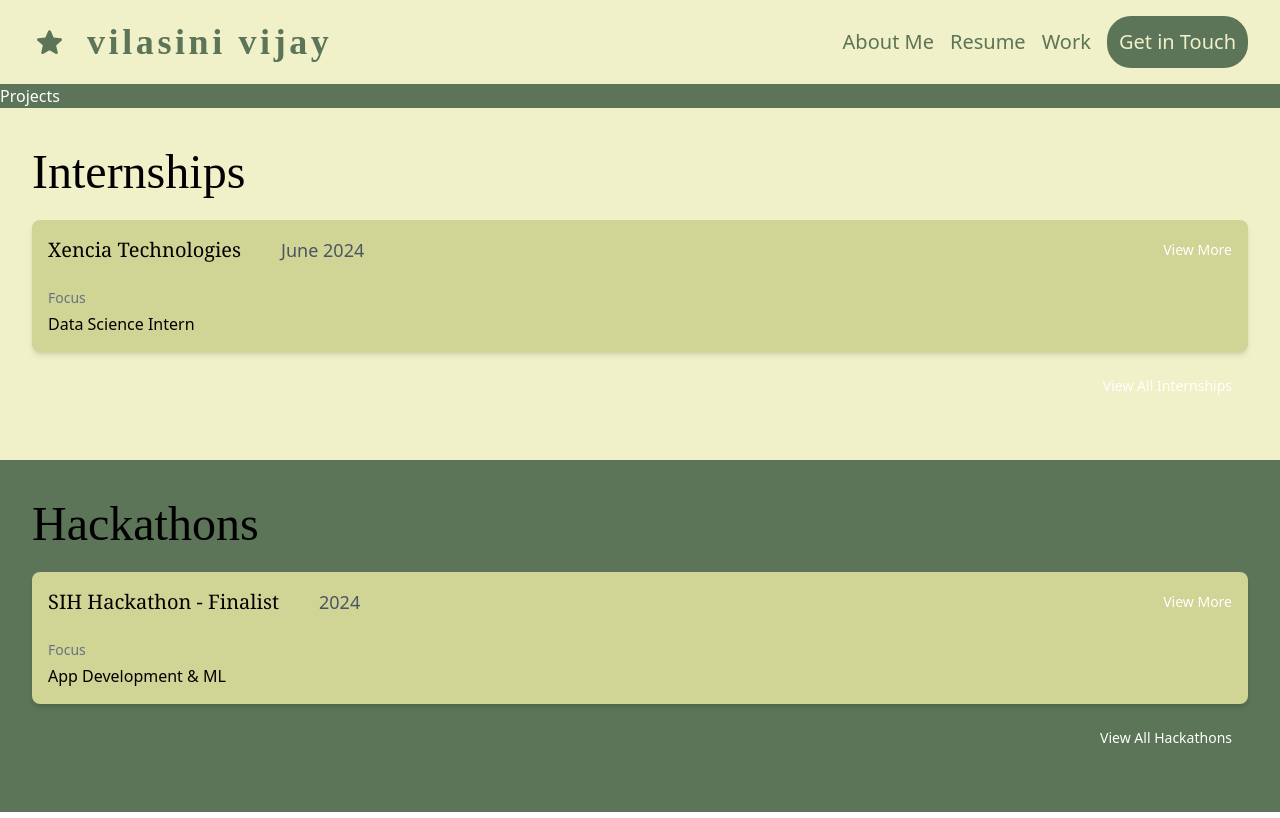
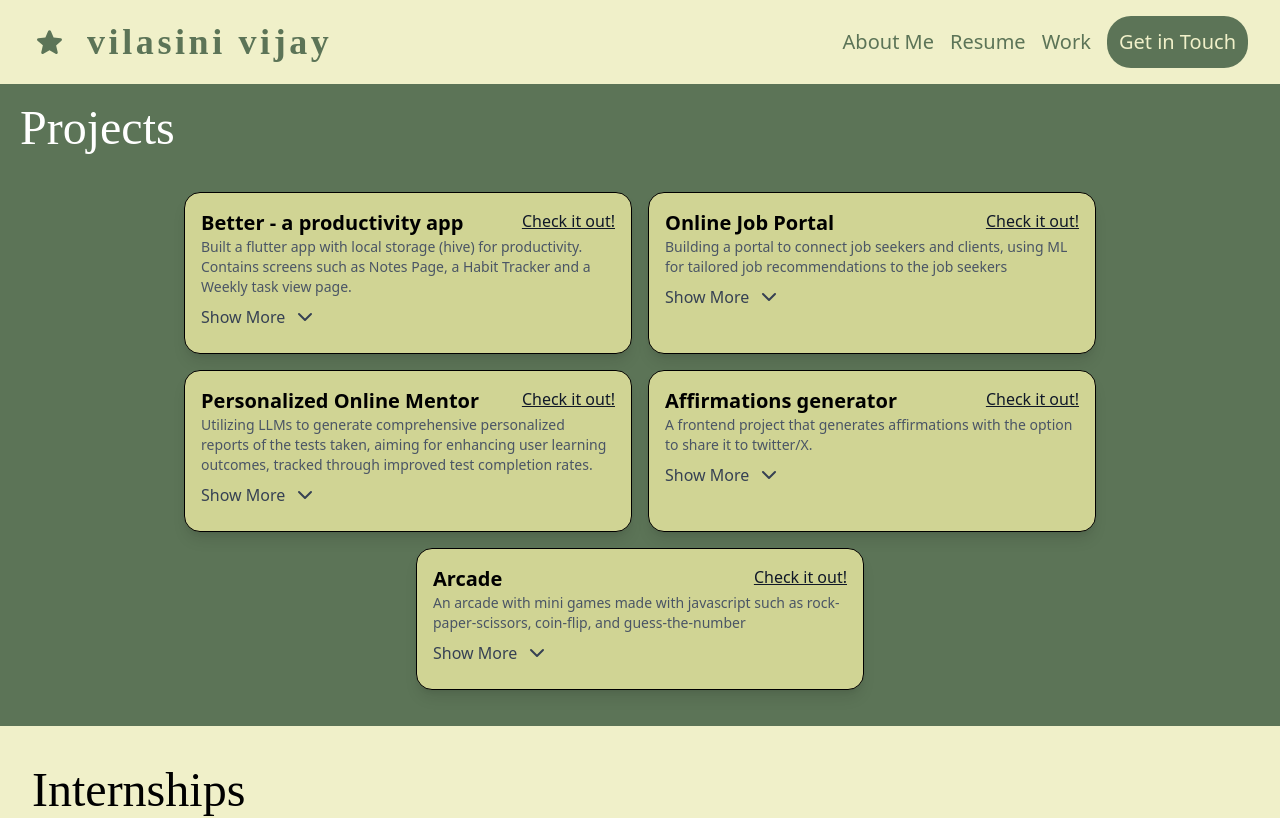
Before and after one commit to vilasini-v/vilasini-portfolio, a React (Vite) app: page /work in a window 1280 px wide. Shown: the top 818 px of the page. Built offline with nearby package versions, Linux system fonts and the light colour scheme.

Commit message:
finished work

```diff
--- a/package.json
+++ b/package.json
@@ -15,6 +15,8 @@
     "@mui/icons-material": "^6.4.3",
     "@mui/material": "^6.4.3",
     "@tailwindcss/vite": "^4.0.3",
+    "lucide-react": "^0.479.0",
+    "motion": "^12.5.0",
     "react": "^19.0.0",
     "react-dom": "^19.0.0",
     "react-router-dom": "^7.3.0",
--- a/src/App.jsx
+++ b/src/App.jsx
@@ -3,12 +3,14 @@ import { Navbar } from './components/header'
 import { Routes, Route, Link } from "react-router-dom";
 import { AboutMe } from './components/about'
 import { Work } from './components/work';
+import ContactCard from './components/contact';
 function App() {
   return (
     <div>
       <Routes>
         <Route path="/" element={<AboutMe />} />
         <Route path="/work" element={<Work/>}/>
+        <Route path="/contact" element={<ContactCard/>}/>
       </Routes>
     </div>
   )
--- /dev/null
+++ b/src/components/contact.jsx
@@ -0,0 +1,11 @@
+import React from "react";
+import { Navbar } from "./header";
+function ContactCard(){
+return (
+    <>
+    <Navbar color = "green"/>
+    </>
+);
+}
+
+export default ContactCard;
--- a/src/components/work.jsx
+++ b/src/components/work.jsx
@@ -1,5 +1,6 @@
-import React, { useState } from "react";
+import React, { useState, useEffect } from "react";
 import { Navbar } from "./header";
+import { ChevronDown, ChevronUp } from "lucide-react";
 
 export function Work() {
   const internships = [
@@ -153,12 +154,118 @@ export function Work() {
     );
   };
 
+  const projects=[
+    {
+      name: "Better - a productivity app",
+      link: "https://github.com/vilasini-v/pink-better",
+      desc: 'Built a flutter app with local storage (hive) for productivity. Contains screens such as Notes Page, a Habit Tracker and a Weekly task view page.',
+      techStacks: "Flutter and hiveDB"
+    },
+    {
+      name:"Online Job Portal",
+      link:"https://github.com/vilasini-v/job_portal",
+      desc:"Building a portal to connect job seekers and clients, using ML for tailored job recommendations to the job seekers",
+      techStacks:"MongoDB, ReactJS, Flask, tailwind CSS"
+    },
+    {
+      name:"Personalized Online Mentor",
+      link:"https://github.com/Better-Mentor/frontend-cil",
+      desc:"Utilizing LLMs to generate comprehensive personalized reports of the tests taken, aiming for enhancing user learning outcomes, tracked through improved test completion rates.",
+      techStacks:"Django, Amazon RDS, ReactJS, tailwind CSS"
+    },
+      {
+      name:'Affirmations generator',
+      link:'https://affirmations-iota.vercel.app/',
+      desc:'A frontend project that generates affirmations with the option to share it to twitter/X.',
+      techStacks:"HTML, CSS, JavaScript"
+  },
+  {
+      name:'Arcade',
+      link:'https://arcade-navy.vercel.app/',
+      desc:'An arcade with mini games made with javascript such as rock-paper-scissors, coin-flip, and guess-the-number',
+      techStacks:"Javascript, HTML, CSS, React JS"
+  }
+  ];
+
+
+const ProjectCard = ({ title, description, url, details}) => {
+  const [expanded, setExpanded] = useState(false);
+
+  return (
+    <div className="max-w-md w-full p-4 shadow-lg rounded-2xl bg-avacado text-black border">
+        <div className="flex flex-col lg:flex-row justify-between w-full">
+          <h2 className="text-xl font-semibold text-black">{title}</h2>
+        <a href={url} className="underline text-gray-900 hover:text-blue-600">Check it out!</a>
+        </div>
+        <p className="text-sm text-gray-600">{description}</p>
+        {expanded && (
+          <p className="text-gray-700 py-2 text-md">Tech Stacks: {details}</p>
+      )}
+        <button
+          className="flex items-center justify-end py-2 rounded-lg text-gray-700 hover:text-beige"
+          onClick={() => setExpanded(!expanded)}
+        >
+          {expanded ? "Show Less" : "Show More"}
+          {expanded ? <ChevronUp className="ml-2" /> : <ChevronDown className="ml-2" />}
+        </button>
+
+
+    </div>
+  );
+};
+
+const ProjectList = ({ projects }) => {
+  const [showAll, setShowAll] = useState(false);
+  const [isSmallScreen, setIsSmallScreen] = useState(false);
+
+  // Check screen size
+  useEffect(() => {
+    const handleResize = () => {
+      setIsSmallScreen(window.innerWidth < 1024); // lg breakpoint (1024px)
+    };
+    handleResize(); // Initial check
+    window.addEventListener("resize", handleResize);
+    return () => window.removeEventListener("resize", handleResize);
+  }, []);
+
+  // Decide how many projects to show
+  const displayedProjects = isSmallScreen && !showAll ? projects.slice(0, 2) : projects;
+
+  return (
+    <div className="flex flex-wrap p-4 gap-4 justify-center">
+      {displayedProjects.map((item, index) => (
+        <ProjectCard
+          key={index}
+          title={item.name}
+          description={item.desc}
+          url={item.link}
+          details={item.techStacks}
+        />
+      ))}
+
+      {/* Show button only on tablet/phone screens */}
+      {isSmallScreen && (
+        <div className="w-full flex justify-center mt-6">
+        <button
+          onClick={() => setShowAll(!showAll)}
+          className="px-4 py-2 text-white rounded-md"
+        >
+          {showAll ? "Show Less" : "View More"}
+        </button>
+      </div>
+    )}
+  </div>
+  );
+};
+
+
   return (
     <>
       <Navbar color={"beige"} />
-      <section className="bg-algae text-white">
-        Projects
-      </section>
+      <section className="bg-algae text-white p-5">
+      <p className="text-3xl sm:text-4xl md:text-5xl text-white font-[hahmlet] mb-4 sm:mb-6">Projects</p>
+      <ProjectList projects = {projects}/>
+    </section>
       <section className="bg-beige text-black">
         <ProgressiveEducationCards list={internships} name="Internships" />
       </section>
```
Also changed, not shown: 1 other file (tests, documents, lock files or other folders).
